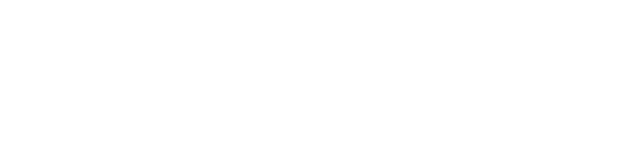
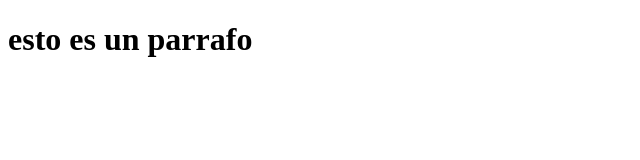
Before and after one commit to Samueljustiniani/conecciones-, a plain HTML site: page index.html in a window 1280 px wide. Shown: the whole page, without its empty margins (0-640 px from the left). Drawn offline with Linux system fonts and the light colour scheme.

Commit message:
Update index.html

```diff
--- a/index.html
+++ b/index.html
@@ -6,6 +6,6 @@
     <title>eso tilin</title>
 </head>
 <body>
-
+    <h1>esto es un parrafo</h1>
 </body>
 </html>
```
